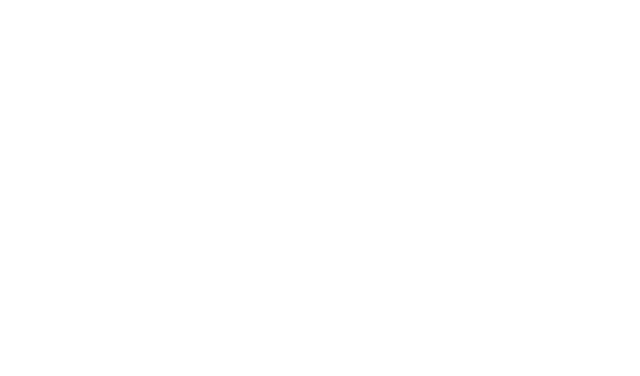
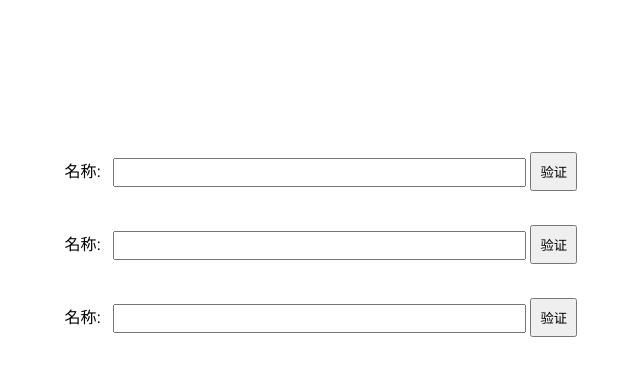
Before and after one commit to LearnProgramInEHI/BasicJavascript, a plain HTML site: page task10/index.html in a window 1280 px wide. Shown: the whole page, without its empty margins (385-1025 px from the left). Drawn offline with Linux system fonts and the light colour scheme.

Commit message:
task10 UI

```diff
--- a/task10/index.html
+++ b/task10/index.html
@@ -3,12 +3,102 @@
   <head>
     <meta charset="utf-8">
     <title>IFE JavaScript Task 01</title>
+    <style>
+      *{
+        margin:0;
+        padding:0;
+      }
+      main{
+        margin:0 auto;
+        width:800px;
+        text-align: center;
+        margin-top:150px;
+      }
+      .verify{
+        margin-top:2rem;
+      }
+      label{
+        font-family: 'Franklin Gothic Medium', 'Arial Narrow', Arial, sans-serif;
+        font-size: 1rem;
+        width:20%;
+        display: inline-block;
+        text-align: right;
+        padding:0.5rem;
+
+      }
+      p{
+        margin-left:32.3%;
+        text-align: left;
+        padding:0.3rem;
+      }
+      .name{
+        width:50%;
+        height:1rem;
+        padding: 0.3rem;
+      }
+      button{
+        padding:0.5rem;
+      }
+      .tip{
+        display: none;
+      }
+
+    </style>
   </head>
 <body>
+<main>
+  <form action>
+    <div class='verify'>
+      <label>名称: </label>
+      <input class='name' id='name1' type='text'>
+      <button  class='verify1'>验证</button>
+      <p class='tip tip1'>必填！字符数为4~16位</p>
+    </div>
+    <div class='verify'>
+      <label>名称: </label>
+      <input class='name' id='name2' type='text'>
+      <button class='verify2'>验证</button>
+      <p class='tip tip2'>必填!字母，数字，英文符号长度为 1 </p>
+    </div>
+    <div class='verify'>
+      <label>名称: </label>
+      <input class='name' id='name3' type='text'>
+      <button class='verify3'>验证</button>
+      <p class='tip tip3'>必填！每个中文字符为2</p>
+    </div>
+  </form>
+</main>
 
 
 <script type="text/javascript">
+window.onload = function(){
 
+}
+
+function Verify(){
+
+}
+Verify.prototype = {
+  constructor:Verify,
+  reset:function(){
+    var tip = document.querySelectorAll('.tip');
+    for(var i=0;i<tip.length;i++){
+        tip[i].style.display = 'none';
+    }
+  },
+  verify1: function(text){
+    this.reset();
+
+
+  },
+  verify2:function(text){
+    this.reset();
+
+  },
+  verify3:function(text){
+    this.reset();
+  }
+}
 </script>
 </body>
 </html>
```
Also changed, not shown: 1 other file.
